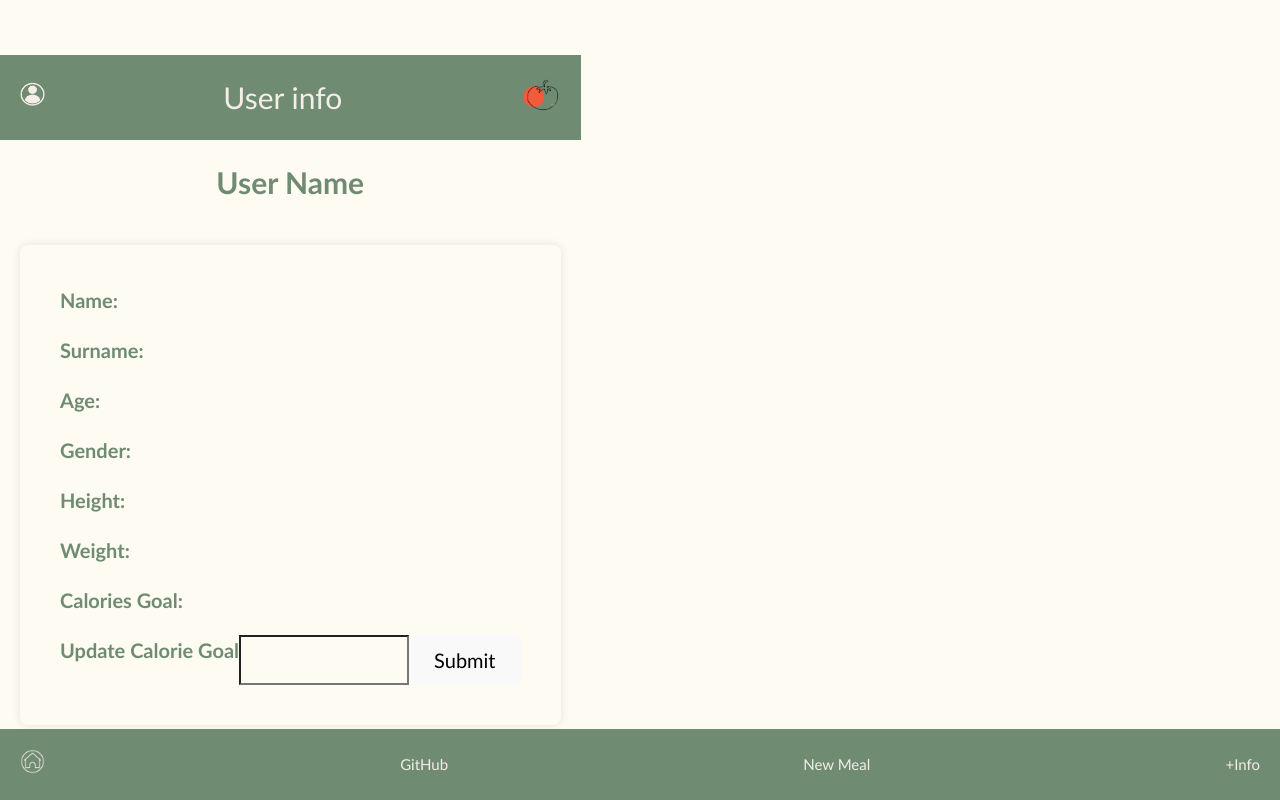
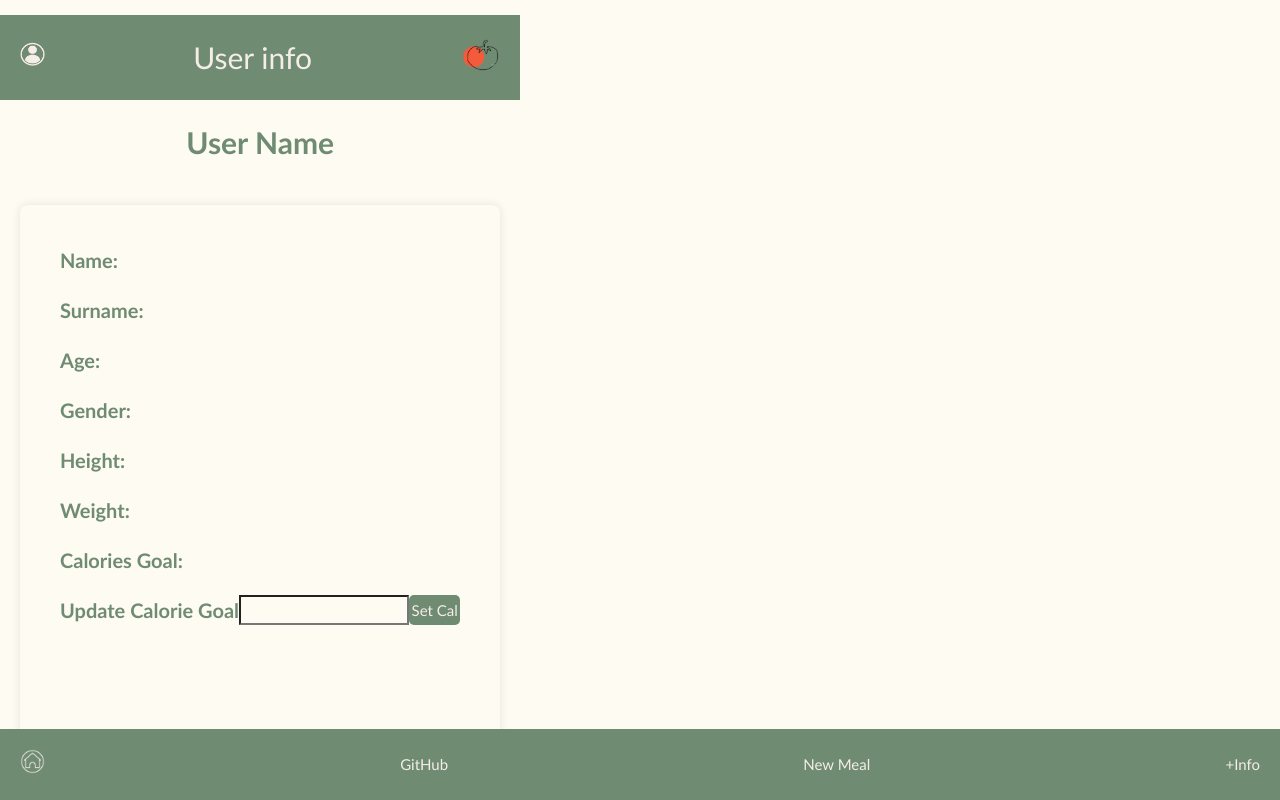
Before and after one commit to zomgbat/Project-2-React-Application, a React (Vite) app: page /user in a window 1280 px wide. Built offline with nearby package versions, Linux system fonts and the light colour scheme; no server answers.

Commit message:
editing css

```diff
--- a/src/Pages/DayCardPage.jsx
+++ b/src/Pages/DayCardPage.jsx
@@ -87,7 +87,8 @@ function DayCardPage() {
 
   return (
     <>
-      <h1>Day Card Page</h1>
+    <div className="completeCard">
+      <h2>Day Card Page</h2>
       <p className="todayMeal">Today you ate:</p>{" "}
       <p className="todayMeal">{`${dayCalories} calories`}</p>
       <div id="meal-card-container">
@@ -154,6 +155,7 @@ function DayCardPage() {
           onChange={(e) => setImg(e.target.value)}
         />
         <button
+          className="btn"
           type="submit"
           onClick={() => {
             addNew({ name, calories, description, img });
@@ -162,17 +164,8 @@ function DayCardPage() {
           {" "}
           Add quick meal
         </button>
-        <button
-          className="btn"
-          type="submit"
-          onClick={() => {
-            addNew({ name, calories, description, img });
-          }}
-        >
-          {" "}
-          Add frequent meal
-        </button>
       </form>
+      </div>
     </>
   );
 }
--- a/src/Pages/UserPage.jsx
+++ b/src/Pages/UserPage.jsx
@@ -30,8 +30,6 @@ function UserPage() {
     })
 
 
-
-
     return (
         <>
             <h2> User Name </h2>
@@ -57,7 +55,7 @@ function UserPage() {
              >
 
             </input>
-            <button onClick={() => handleSubmit(calorieValue)}>Submit</button>
+            <button className= 'calButton' onClick={() => handleSubmit(calorieValue)}> Set Cal</button>
                 </label>
             </div>
         </>
--- a/src/styles/DayCardPage.css
+++ b/src/styles/DayCardPage.css
@@ -71,3 +71,8 @@ h5{
 .searchImg{
     width: 40px;
 }
+
+.completeCard{
+      overflow-y: scroll;
+      height: 80vh;
+}
--- a/src/styles/Footer.css
+++ b/src/styles/Footer.css
@@ -8,6 +8,7 @@
     padding: 20px;
     bottom: 0;
     width: 100%;
+
 }
 
 .nav {
--- a/src/styles/Info.css
+++ b/src/styles/Info.css
@@ -6,7 +6,7 @@
     flex-wrap: wrap; /* Allow items to wrap if not enough space */
     justify-content: space-between; /* Space out items */
     overflow-y: scroll;
-    height: 80vh;
+    height: 70vh;
     color: #6f8b72;
     padding: 0px 50px;
     gap: 30px;
--- a/src/styles/UserPage.css
+++ b/src/styles/UserPage.css
@@ -8,6 +8,8 @@
     border-radius: 8px;
     color: #6f8b72;
     gap: 10px;
+    overflow-y: scroll;
+    height: 70vh;
 }
 
 label{
@@ -24,3 +26,21 @@ h2 {
     font-size: 30px;
     padding: 20px;
 }
+
+.calButton{
+    color: rgb(245, 237, 232);
+    background-color: #6f8b72;
+    text-decoration: none;
+    font-size: 15px;
+    text-decoration: none;
+    border-radius: 5px;
+    padding: 1.5px;
+}
+
+.calButton:hover{
+    transition: 0.2s ease-in-out;
+    background-color: #bc1001;
+    border-radius: 5px;
+    cursor: pointer;
+    padding: 3px;
+}
```
